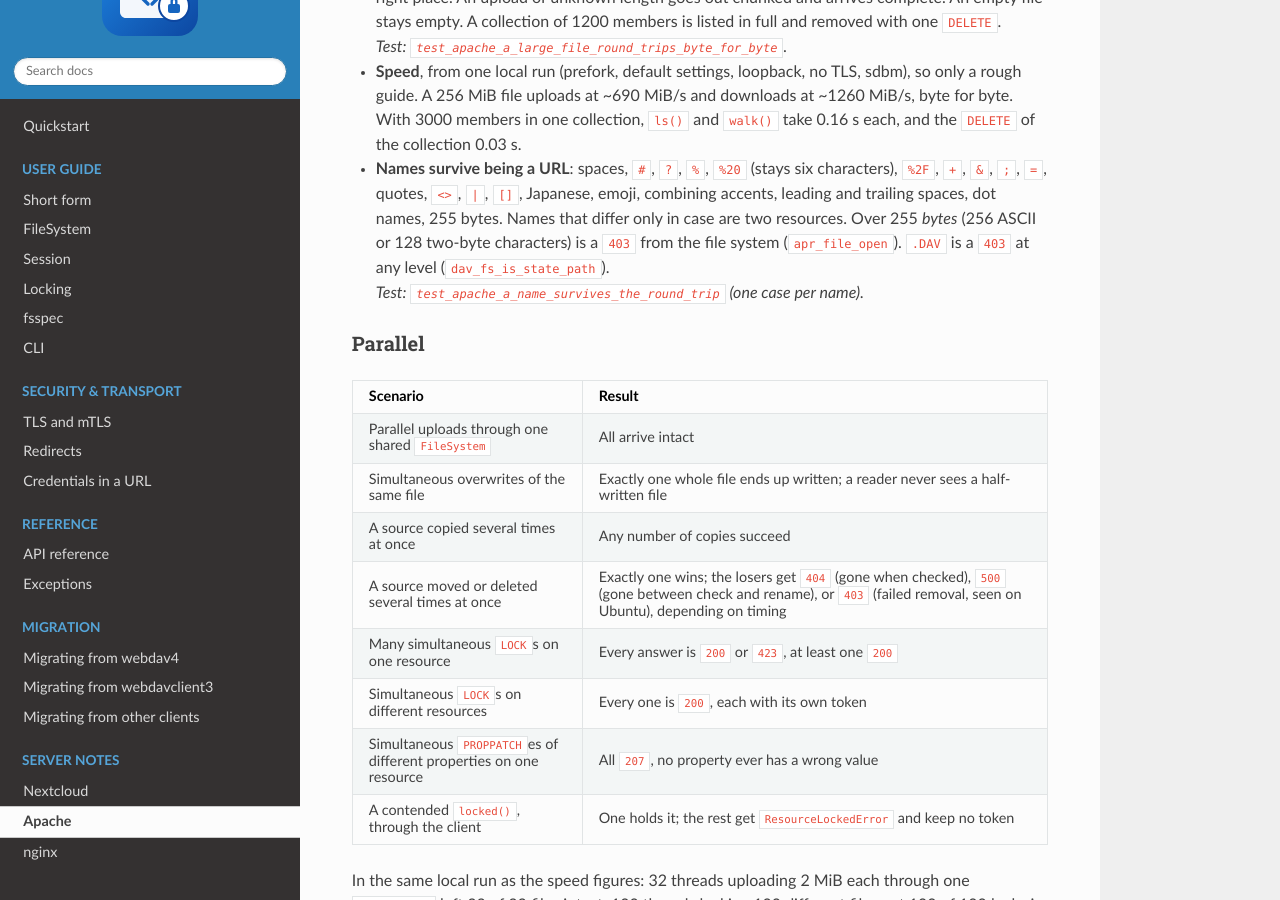
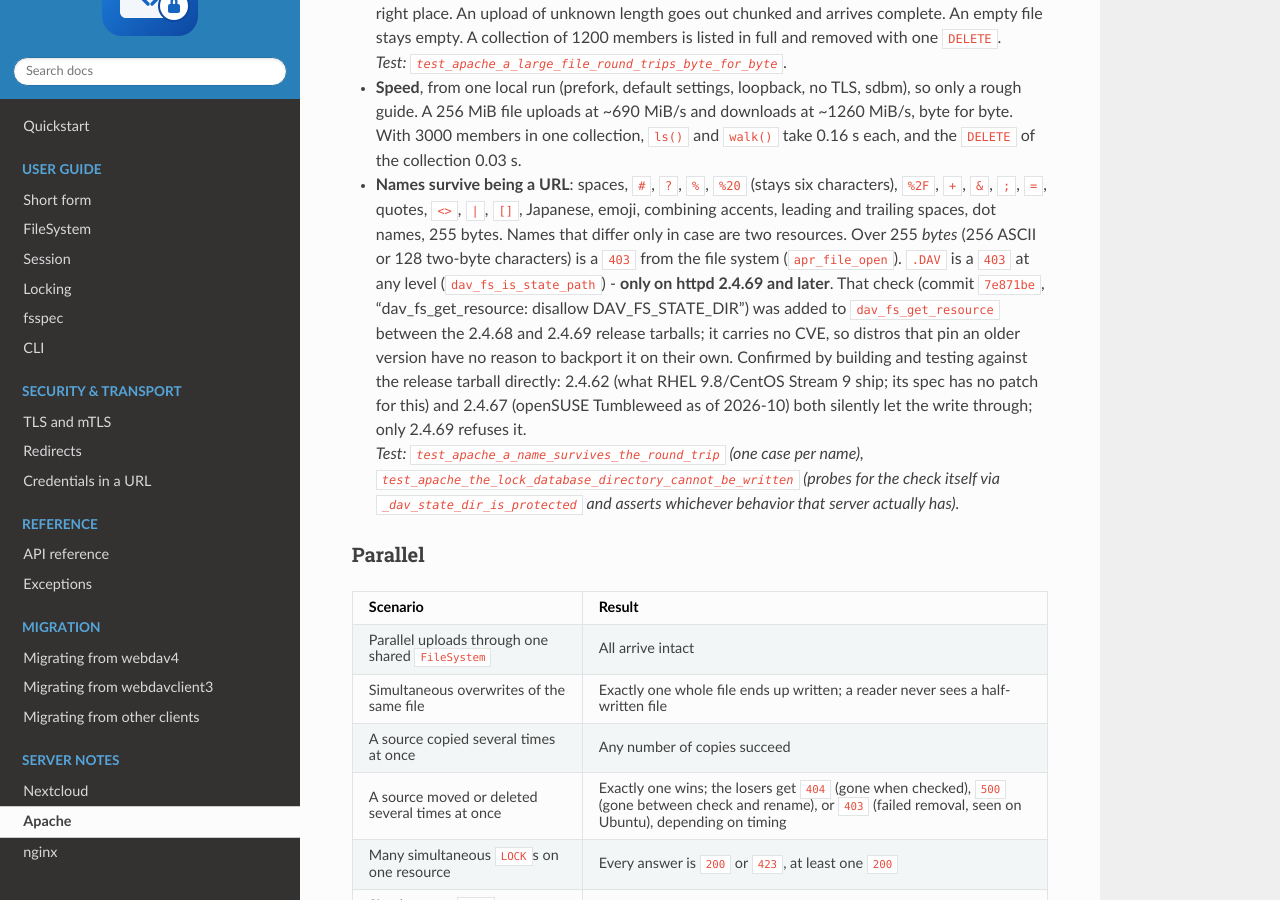
Before and after one commit to manfred-kaiser/webdav-rfc4918, a Sphinx documentation site: the page built from docs/apache-compliance-check.md, in a window 1280 px wide and 900 px high, scrolled down 4891 px. Built offline with Sphinx 7.4.7 and the Read the Docs theme 3.1.0, drawn with Linux system fonts in a browser that asks for light colours; some of the changed text lies outside the part shown.

Commit message:
Tell apart httpd versions that do and don't protect the .DAV state dir
test_apache_the_lock_database_directory_cannot_be_written assumed every
Apache refuses to write a resource named .DAV with a 403, citing
dav_fs_is_state_path. That check was only added to dav_fs_get_resource
in httpd commit 7e871be, first shipped in the 2.4.69 release - every
earlier 2.4.x tarball (confirmed by building and testing against
2.4.62, 2.4.67 and 2.4.68 directly) lets the write through, and carries
no CVE for a distro to backport on its own. 2.4.62 is what RHEL
9.8/CentOS Stream 9 currently ship; 2.4.67 is openSUSE Tumbleweed's
package as of 2026-10 - both failed this test for that reason, not a
bug in this project or its test logic.

Added _dav_state_dir_is_protected(), which probes for the check
directly instead of parsing a version string, and branched the test on
its result: the 403 on a server that has the check, and the server's
actual (mundane, .DAV-unaware) behavior otherwise - a plain write
succeeding, and the second parametrized case failing with the generic
409 any nonexistent two-level path gets. Verified against release
tarballs of all three versions plus the installed 2.4.67: the full
Apache compliance suite (168 tests) passes on each. Documented on the
Apache compliance page, with the exact commit and version boundary.

```diff
--- a/docs/apache-compliance-check.md
+++ b/docs/apache-compliance-check.md
@@ -17,7 +17,7 @@
 | The `If` header / locked neighbours | A new member of a locked collection answers `207`/`424`, never a plain `423` |
 | Properties and reading | `PROPFIND Depth: infinity` needs `DavDepthInfinity On`; a failed `PROPPATCH` is all-or-nothing |
 | Over time | An expired lock is dropped lazily, on the next request that looks at it - and can break the collection's next listing once |
-| Size and names | 255-byte name limit; `.DAV` is refused at any level |
+| Size and names | 255-byte name limit; `.DAV` is refused at any level - on a server new enough to check |
 | Parallel | Exactly one writer wins a race, reliably only with sdbm |
 | The DBM type decides | Debian/Ubuntu's Berkeley-DB build can silently lose concurrent locks and properties |
 
@@ -224,8 +224,19 @@
   bytes. Names
   that differ only in case are two resources. Over 255 *bytes* (256 ASCII or
   128 two-byte characters) is a `403` from the file system (`apr_file_open`).
-  `.DAV` is a `403` at any level (`dav_fs_is_state_path`). \
-  *Test: `test_apache_a_name_survives_the_round_trip` (one case per name).*
+  `.DAV` is a `403` at any level (`dav_fs_is_state_path`) - **only on httpd
+  2.4.69 and later**. That check (commit `7e871be`, "dav_fs_get_resource:
+  disallow DAV_FS_STATE_DIR") was added to `dav_fs_get_resource` between
+  the 2.4.68 and 2.4.69 release tarballs; it carries no CVE, so distros
+  that pin an older version have no reason to backport it on their own.
+  Confirmed by building and testing against the release tarball directly:
+  2.4.62 (what RHEL 9.8/CentOS Stream 9 ship; its spec has no patch for
+  this) and 2.4.67 (openSUSE Tumbleweed as of 2026-10) both silently let
+  the write through; only 2.4.69 refuses it. \
+  *Test: `test_apache_a_name_survives_the_round_trip` (one case per name),
+  `test_apache_the_lock_database_directory_cannot_be_written` (probes for
+  the check itself via `_dav_state_dir_is_protected` and asserts whichever
+  behavior that server actually has).*
 
 ### Parallel
 
```
Also changed, not shown: CHANGELOG.md (+1 -0 lines), 1 other file.
